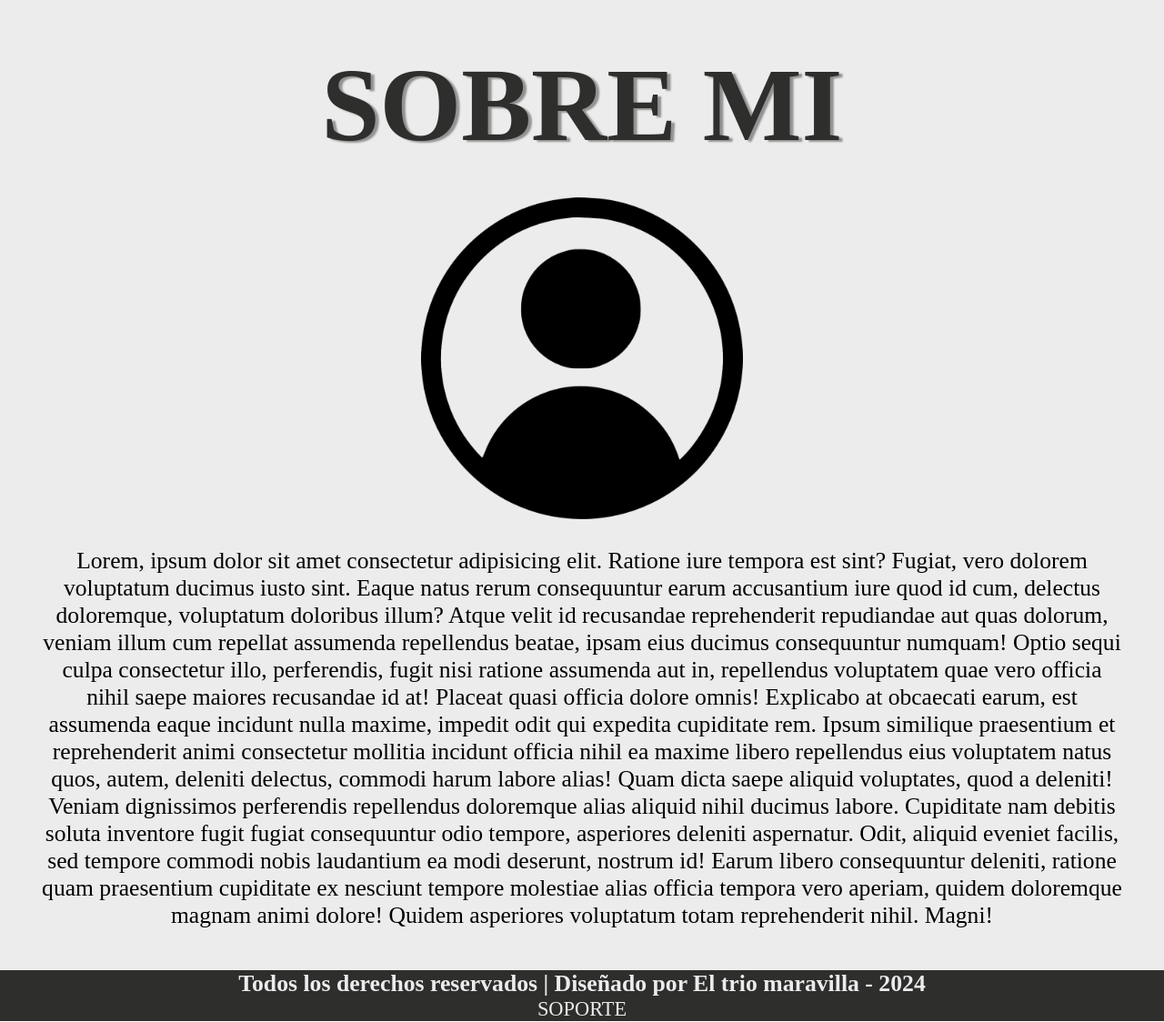
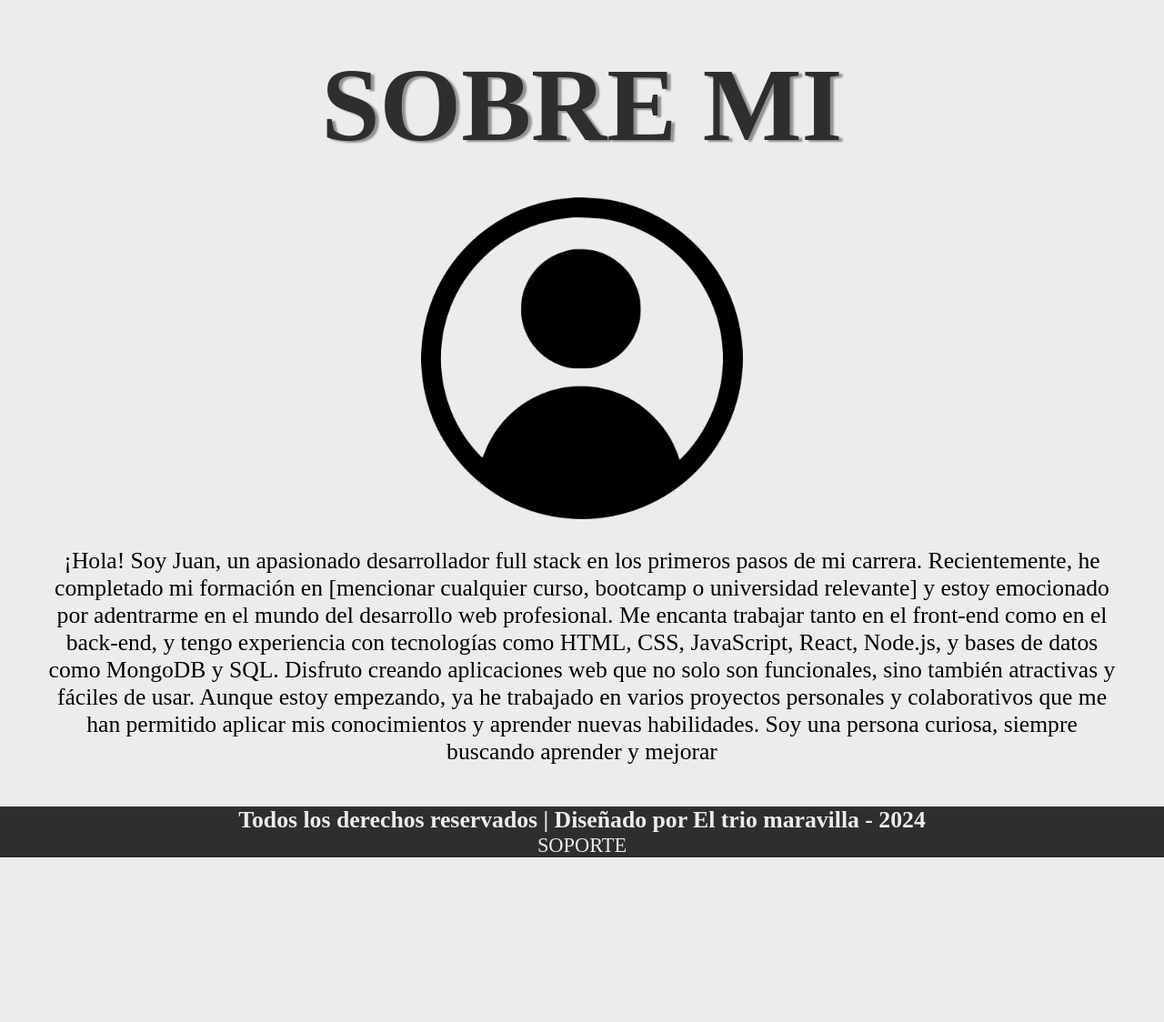
Before and after one commit to na7ux/CodoACodo, a Python web app: template template/sobremi.html in a window 1280 px wide. Shown: the part 111-1235 px from the top of the page at 91% size. After the commit the page ends 1055 px from the top, so only its background shows below. Run offline with Jinja, Linux system fonts and the light colour scheme; the template is opened without the code that fills it, so the values that code supplies are empty; some libraries are stand-ins or nearby versions.

Commit message:
Correcciones sobremi.html

```diff
--- a/template/sobremi.html
+++ b/template/sobremi.html
@@ -46,29 +46,11 @@
                     <img src="../static/img/profile-pic.png" alt="foto_perfil">
                 </div>
                 <div class="text text-centered">
-                    <p>Lorem, ipsum dolor sit amet consectetur adipisicing elit. Ratione iure tempora est sint? Fugiat, vero
-                        dolorem voluptatum ducimus iusto sint. Eaque natus rerum consequuntur earum accusantium iure quod id
-                        cum, delectus doloremque, voluptatum doloribus illum? Atque velit id recusandae reprehenderit
-                        repudiandae aut quas dolorum, veniam illum cum repellat assumenda repellendus beatae, ipsam eius
-                        ducimus
-                        consequuntur numquam! Optio sequi culpa consectetur illo, perferendis, fugit nisi ratione assumenda
-                        aut
-                        in, repellendus voluptatem quae vero officia nihil saepe maiores recusandae id at! Placeat quasi
-                        officia
-                        dolore omnis! Explicabo at obcaecati earum, est assumenda eaque incidunt nulla maxime, impedit odit
-                        qui
-                        expedita cupiditate rem. Ipsum similique praesentium et reprehenderit animi consectetur mollitia
-                        incidunt officia nihil ea maxime libero repellendus eius voluptatem natus quos, autem, deleniti
-                        delectus, commodi harum labore alias! Quam dicta saepe aliquid voluptates, quod a deleniti! Veniam
-                        dignissimos perferendis repellendus doloremque alias aliquid nihil ducimus labore. Cupiditate nam
-                        debitis soluta inventore fugit fugiat consequuntur odio tempore, asperiores deleniti aspernatur.
-                        Odit,
-                        aliquid eveniet facilis, sed tempore commodi nobis laudantium ea modi deserunt, nostrum id! Earum
-                        libero
-                        consequuntur deleniti, ratione quam praesentium cupiditate ex nesciunt tempore molestiae alias
-                        officia
-                        tempora vero aperiam, quidem doloremque magnam animi dolore! Quidem asperiores voluptatum totam
-                        reprehenderit nihil. Magni!</p>
+                    <p>¡Hola! Soy Juan, un apasionado desarrollador full stack en los primeros pasos de mi carrera. Recientemente, he completado mi formación en [mencionar cualquier curso, bootcamp o universidad relevante] y estoy emocionado por adentrarme en el mundo del desarrollo web profesional.
+
+                        Me encanta trabajar tanto en el front-end como en el back-end, y tengo experiencia con tecnologías como HTML, CSS, JavaScript, React, Node.js, y bases de datos como MongoDB y SQL. Disfruto creando aplicaciones web que no solo son funcionales, sino también atractivas y fáciles de usar.
+
+                        Aunque estoy empezando, ya he trabajado en varios proyectos personales y colaborativos que me han permitido aplicar mis conocimientos y aprender nuevas habilidades. Soy una persona curiosa, siempre buscando aprender y mejorar</p>
                 </div>
             </div>
         </main>
```
